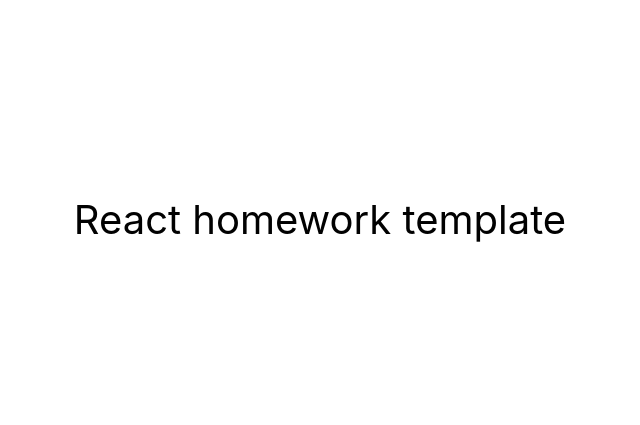
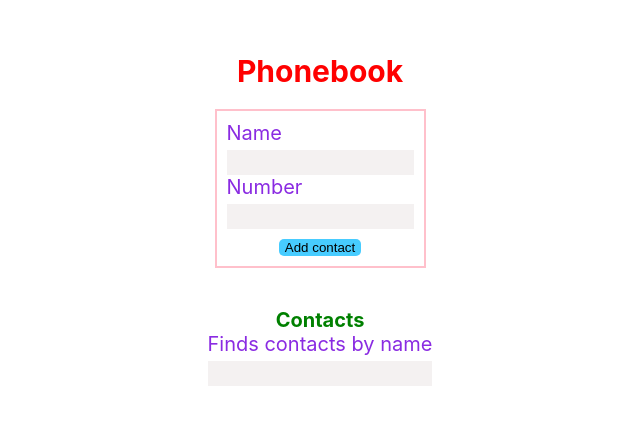
Before and after one commit to PVO-fullstack/goit-react-hw-03-phonebook, a React (Create React App) app: page / in a window 1280 px wide. Shown: the part 181-606 px from the top of the page, without its empty margins (320-960 px from the left). Built offline with nearby package versions, Linux system fonts and the light colour scheme.

Commit message:
do add localstorage

```diff
--- /dev/null
+++ b/src/components/App/App.jsx
@@ -0,0 +1,90 @@
+import React, { Component } from 'react';
+import { Notify } from 'notiflix/build/notiflix-notify-aio';
+import { nanoid } from 'nanoid';
+import { ContactForm } from '../ContactForm/ContactForm';
+import { Filter } from '../Filter/Filter';
+import { ContactList } from '../ContactList/ContactList';
+import { ContactItem } from 'components/ContactItem/ContactItem';
+import { Header, Title } from './App.styled';
+
+export class App extends Component {
+  state = {
+    contacts: [],
+    filter: '',
+  };
+
+  componentDidMount() {
+    const contacts = localStorage.getItem('contacts');
+    const parsedContacts = JSON.parse(contacts);
+    if (parsedContacts) {
+      this.setState({ contacts: parsedContacts });
+    }
+  }
+
+  componentDidUpdate(prevProps, prevState) {
+    console.log(prevState.contacts);
+    console.log(this.state.contacts);
+    if (prevState.contacts !== this.state.contacts) {
+      localStorage.setItem('contacts', JSON.stringify(this.state.contacts));
+    }
+  }
+
+  changeFilter = e => {
+    this.setState({ filter: e.currentTarget.value });
+  };
+
+  handleSubmitForm = data => {
+    for (let contact of this.state.contacts) {
+      if (contact.name === data.name) {
+        return Notify.warning(`${data.name} is already in contacts`);
+      }
+    }
+    const contact = {
+      id: nanoid(),
+      name: data.name,
+      number: data.number,
+    };
+    this.setState(prevState => ({
+      contacts: [...prevState.contacts, contact],
+    }));
+  };
+
+  handleDeleteContact = contactId => {
+    this.setState(prevState => ({
+      contacts: prevState.contacts.filter(contact => contact.id !== contactId),
+    }));
+  };
+
+  render() {
+    const normalaizeFilter = this.state.filter.toLowerCase();
+
+    const visibleContacts = this.state.contacts.filter(contact =>
+      contact.name.toLowerCase().includes(normalaizeFilter)
+    );
+
+    return (
+      <div
+        style={{
+          height: '100vh',
+          display: 'flex',
+          flexDirection: 'column',
+          justifyContent: 'center',
+          alignItems: 'center',
+          fontSize: 40,
+          color: '#010101',
+        }}
+      >
+        <Header>Phonebook</Header>
+        <ContactForm onSubmit={this.handleSubmitForm} />
+        <Title>Contacts</Title>
+        <Filter value={this.state.filter} onChange={this.changeFilter} />
+        <ContactList>
+          <ContactItem
+            visibleContacts={visibleContacts}
+            onDeleteContact={this.handleDeleteContact}
+          />
+        </ContactList>
+      </div>
+    );
+  }
+}
--- /dev/null
+++ b/src/components/App/App.styled.jsx
@@ -0,0 +1,15 @@
+import styled from '@emotion/styled';
+
+export const Header = styled.h1`
+  font-size: 30px;
+  color: red;
+  margin: 0;
+  margin-bottom: 20px;
+`;
+
+export const Title = styled.h2`
+  font-size: 20px;
+  color: green;
+  margin: 0;
+  margin-top: 40px;
+`;
--- /dev/null
+++ b/src/components/ContactForm/ContactForm.jsx
@@ -0,0 +1,68 @@
+import React, { Component } from 'react';
+import PropTypes from 'prop-types';
+import { Label, Form, Input, Button } from './ContactForm.styled';
+
+export class ContactForm extends Component {
+  state = {
+    name: '',
+    number: '',
+  };
+
+  handleInputChange = e => {
+    const { name, value } = e.currentTarget;
+    this.setState({ [name]: value });
+  };
+
+  reset = () => {
+    this.setState(prevState => ({
+      ...prevState,
+      name: '',
+      number: '',
+    }));
+  };
+
+  handleSubmit = e => {
+    e.preventDefault();
+    this.props.onSubmit(this.state);
+    this.reset();
+  };
+
+  render() {
+    const { name, number } = this.state;
+    return (
+      <>
+        <Form onSubmit={this.handleSubmit}>
+          <Label>
+            Name
+            <Input
+              type="text"
+              name="name"
+              pattern="^[a-zA-Zа-яА-Я]+(([' -][a-zA-Zа-яА-Я ])?[a-zA-Zа-яА-Я]*)*$"
+              title="Name may contain only letters, apostrophe, dash and spaces. For example Adrian, Jacob Mercer, Charles de Batz de Castelmore d'Artagnan"
+              onChange={this.handleInputChange}
+              value={name}
+              required
+            />
+          </Label>
+          <Label>
+            Number
+            <Input
+              type="tel"
+              name="number"
+              pattern="\+?\d{1,4}?[-.\s]?\(?\d{1,3}?\)?[-.\s]?\d{1,4}[-.\s]?\d{1,4}[-.\s]?\d{1,9}"
+              title="Phone number must be digits and can contain spaces, dashes, parentheses and can start with +"
+              onChange={this.handleInputChange}
+              value={number}
+              required
+            />
+          </Label>
+          <Button type="submit">Add contact</Button>
+        </Form>
+      </>
+    );
+  }
+}
+
+ContactForm.propTypes = {
+  onSubmit: PropTypes.func.isRequired,
+};
--- /dev/null
+++ b/src/components/ContactForm/ContactForm.styled.jsx
@@ -0,0 +1,32 @@
+import styled from '@emotion/styled';
+
+export const Label = styled.label`
+  display: flex;
+  flex-direction: column;
+  font-size: 20px;
+  color: blueviolet;
+`;
+
+export const Form = styled.form`
+  padding: 10px;
+  border: 2px solid pink;
+`;
+
+export const Input = styled.input`
+  margin-top: 5px;
+  border: none;
+  padding: 5px;
+  background-color: #f4f1f1;
+  color: green;
+`;
+
+export const Button = styled.button`
+  display: block;
+  margin-top: 10px;
+  cursor: pointer;
+  border: none;
+  border-radius: 5px;
+  background-color: #47ccff;
+  margin-left: auto;
+  margin-right: auto;
+`;
--- /dev/null
+++ b/src/components/ContactItem/ContactItem.jsx
@@ -0,0 +1,18 @@
+import React from 'react';
+import PropTypes from 'prop-types';
+import { Button, Li, Span } from './ContactItem.styled';
+
+export const ContactItem = ({ visibleContacts, onDeleteContact }) => {
+  return visibleContacts.map(contact => (
+    <Li key={contact.id}>
+      <Span>{contact.name}: </Span>
+      <Span>{contact.number}</Span>
+      <Button onClick={() => onDeleteContact(contact.id)}>Delete</Button>
+    </Li>
+  ));
+};
+
+ContactItem.propTypes = {
+  visibleContacts: PropTypes.array.isRequired,
+  onDeleteContact: PropTypes.func.isRequired,
+};
--- /dev/null
+++ b/src/components/ContactItem/ContactItem.styled.jsx
@@ -0,0 +1,19 @@
+import styled from '@emotion/styled';
+
+export const Li = styled.li`
+  list-style: none;
+  line-height: 0.8;
+`;
+
+export const Span = styled.span`
+  font-size: 20px;
+  color: #009797;
+`;
+
+export const Button = styled.button`
+  margin-left: 10px;
+  cursor: pointer;
+  color: tomato;
+  border: none;
+  border-radius: 5px;
+`;
--- /dev/null
+++ b/src/components/ContactList/ContactList.jsx
@@ -0,0 +1,6 @@
+import React from 'react';
+import { Ul } from './ContactList.styled';
+
+export const ContactList = ({ children }) => {
+  return <Ul>{children}</Ul>;
+};
--- /dev/null
+++ b/src/components/ContactList/ContactList.styled.jsx
@@ -0,0 +1,6 @@
+import styled from '@emotion/styled';
+
+export const Ul = styled.ul`
+  margin: 0;
+  padding: 0;
+`;
--- /dev/null
+++ b/src/components/Filter/Filter.jsx
@@ -0,0 +1,17 @@
+import React from 'react';
+import PropTypes from 'prop-types';
+import { Label, Input } from '../ContactForm/ContactForm.styled';
+
+export const Filter = ({ value, onChange }) => {
+  return (
+    <Label>
+      Finds contacts by name
+      <Input type="text" value={value} onChange={onChange} />
+    </Label>
+  );
+};
+
+Filter.propTypes = {
+  value: PropTypes.string.isRequired,
+  onChange: PropTypes.func.isRequired,
+};
--- a/src/index.js
+++ b/src/index.js
@@ -1,6 +1,6 @@
 import React from 'react';
 import ReactDOM from 'react-dom/client';
-import { App } from 'components/App';
+import { App } from 'components/App/App';
 import './index.css';
 
 ReactDOM.createRoot(document.getElementById('root')).render(
```
Also changed, not shown: package.json (+7 -2 lines), src/components/Filter/Filter.styled.jsx (added), 1 other file (tests, documents, lock files or other folders).
